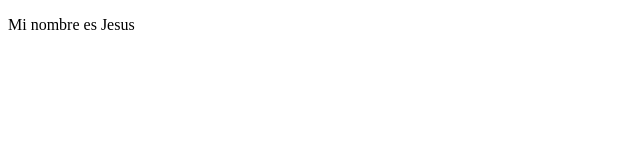
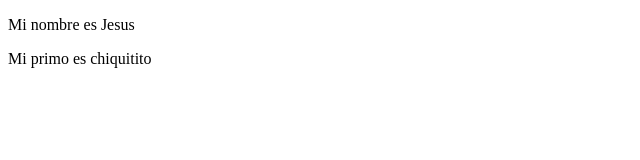
Before and after one commit to jhidgon/remoto1, a plain HTML site: page index.html in a window 1280 px wide. Shown: the whole page, without its empty margins (0-640 px from the left). Drawn offline with Linux system fonts and the light colour scheme.

Commit message:
Update index.html

```diff
--- a/index.html
+++ b/index.html
@@ -7,5 +7,6 @@
 </head>
 <body>
         <p>Mi nombre es Jesus</p>
+        <p>Mi primo es chiquitito</p>
 </body>
 </html>
```
